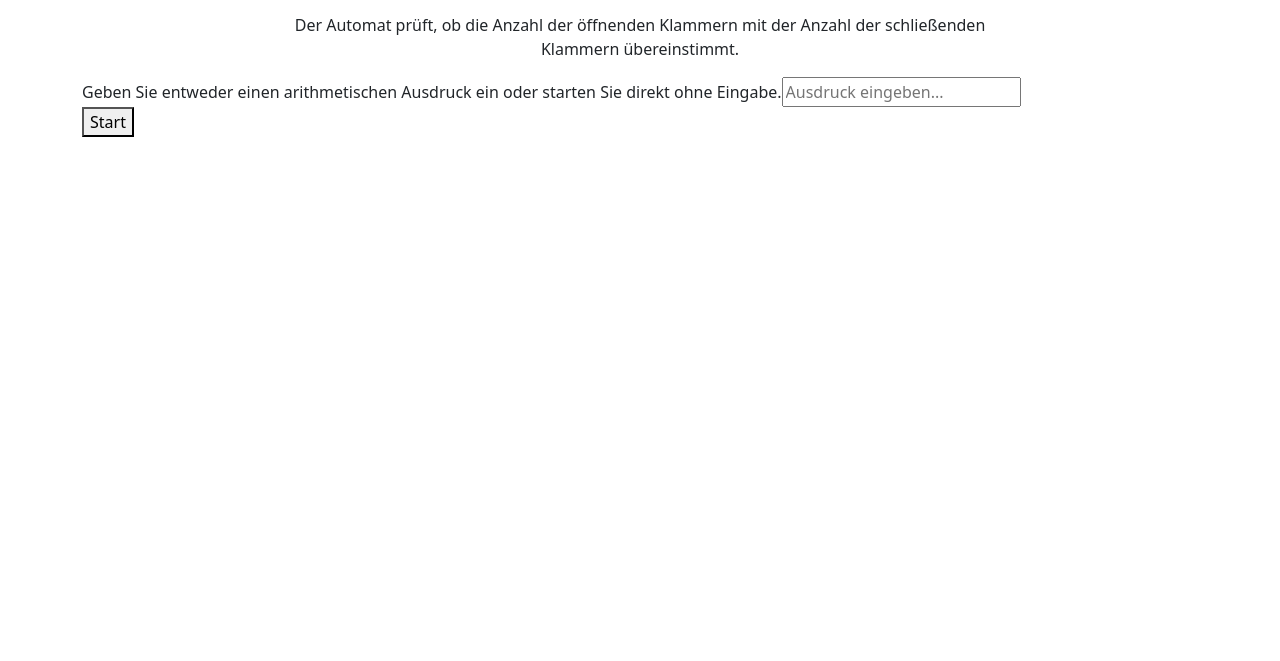
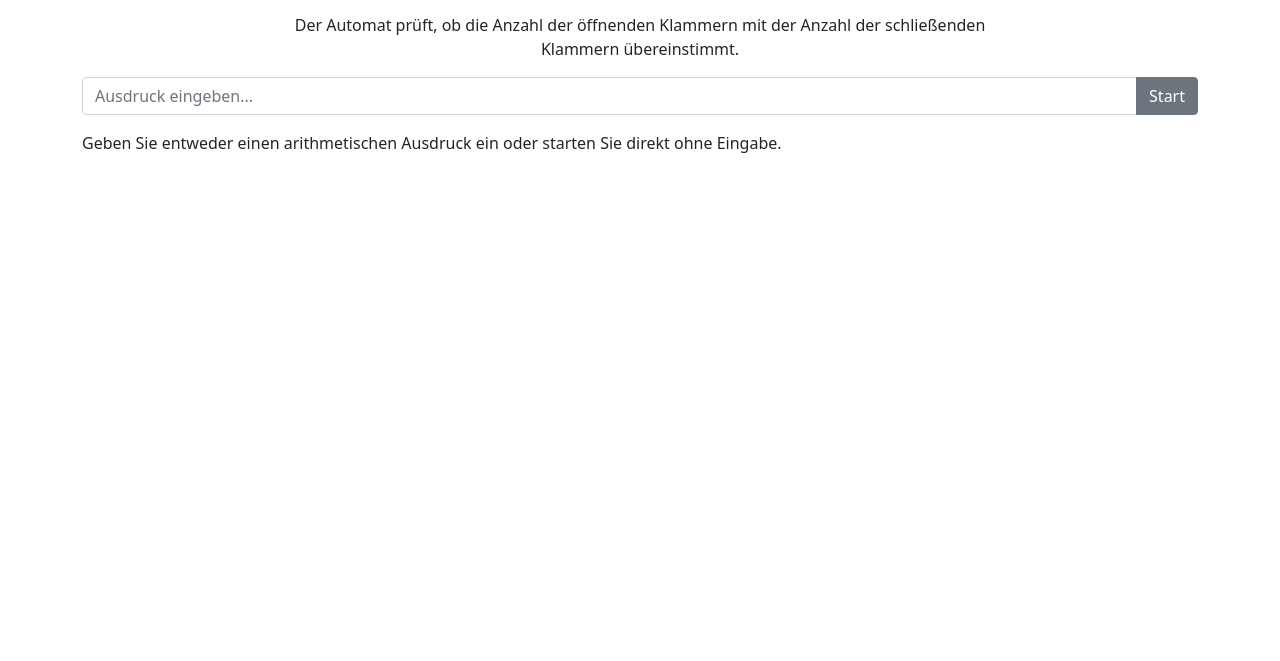
Before and after one commit to andreasrieger/bht-kellerautomat, a website: page index.html in a window 1280 px wide. Shown: the part 139-800 px from the top of the page. Drawn offline with nearby package versions, Linux system fonts and the light colour scheme.

Commit message:
improving formatting

```diff
--- a/index.html
+++ b/index.html
@@ -36,11 +36,13 @@
                 </p>
             </div>
         </div>
-        <div><label for="input">Geben Sie entweder einen arithmetischen Ausdruck ein oder starten Sie direkt ohne
-            Eingabe.</label><input id="input" type="text" value="" placeholder="Ausdruck eingeben..." />
-
+        <div class="input-group mb-3">
+            <input id="input" class="form-control" type="text" value="" placeholder="Ausdruck eingeben..." />
+            <button id="startResetButton" class="btn btn-outline-secondary active">Start</button>
         </div>
-        <button id="startResetButton" class="active">Start</button>
+        <div>
+            <label for="input">Geben Sie entweder einen arithmetischen Ausdruck ein oder starten Sie direkt ohne
+                Eingabe.</label></div>
         <div id="output"></div>
     </div>
     <script src="./index.js"></script>
@@ -120,13 +122,13 @@
 
             const alertBox = document.createElement("div");
             alertBox.setAttribute("id", "resultOutput")
-                alertBox.setAttribute("class", "alert")
+            alertBox.setAttribute("class", "alert alert-secondary")
             alertBox.setAttribute("role", "alert")
             alertBox.innerText = "Der zu überprüfende Ausdruck lautet: " + response["expression"];
             outputWrap.appendChild(alertBox)
 
 
-                const nextButton = createNewElement("button", "nextButton", "control-button", "button", "Ausgabe einer weiteren Zeile", "Nächste Zeile");
+            const nextButton = createNewElement("button", "nextButton", "btn btn-secondary control-button", "button", "Ausgabe einer weiteren Zeile", "Nächste Zeile");
             outputWrap.appendChild(nextButton);
 
             const outputTable = newTable("transitions");
```
Lines whose indentation alone changed are shown as unchanged.
